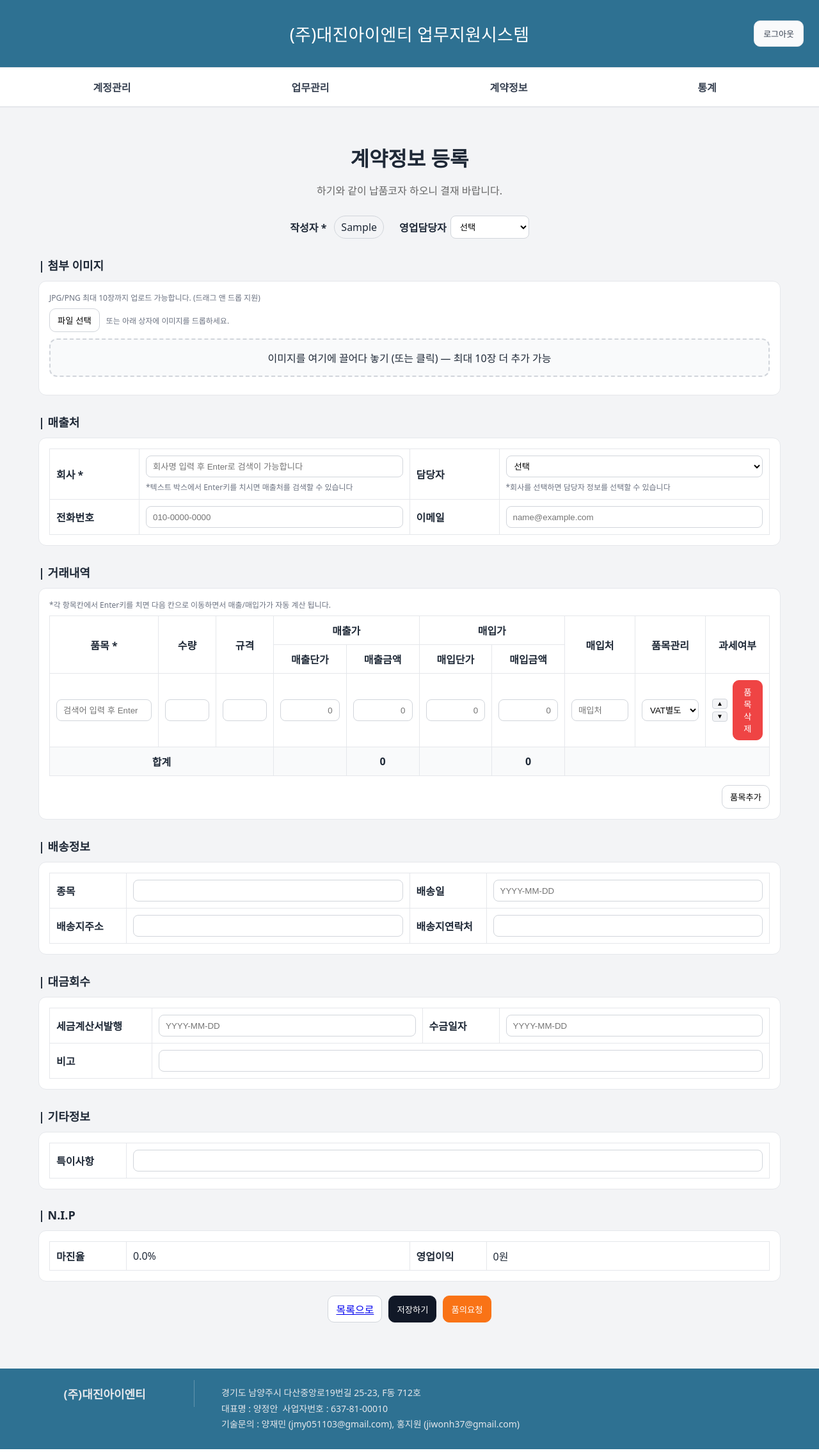
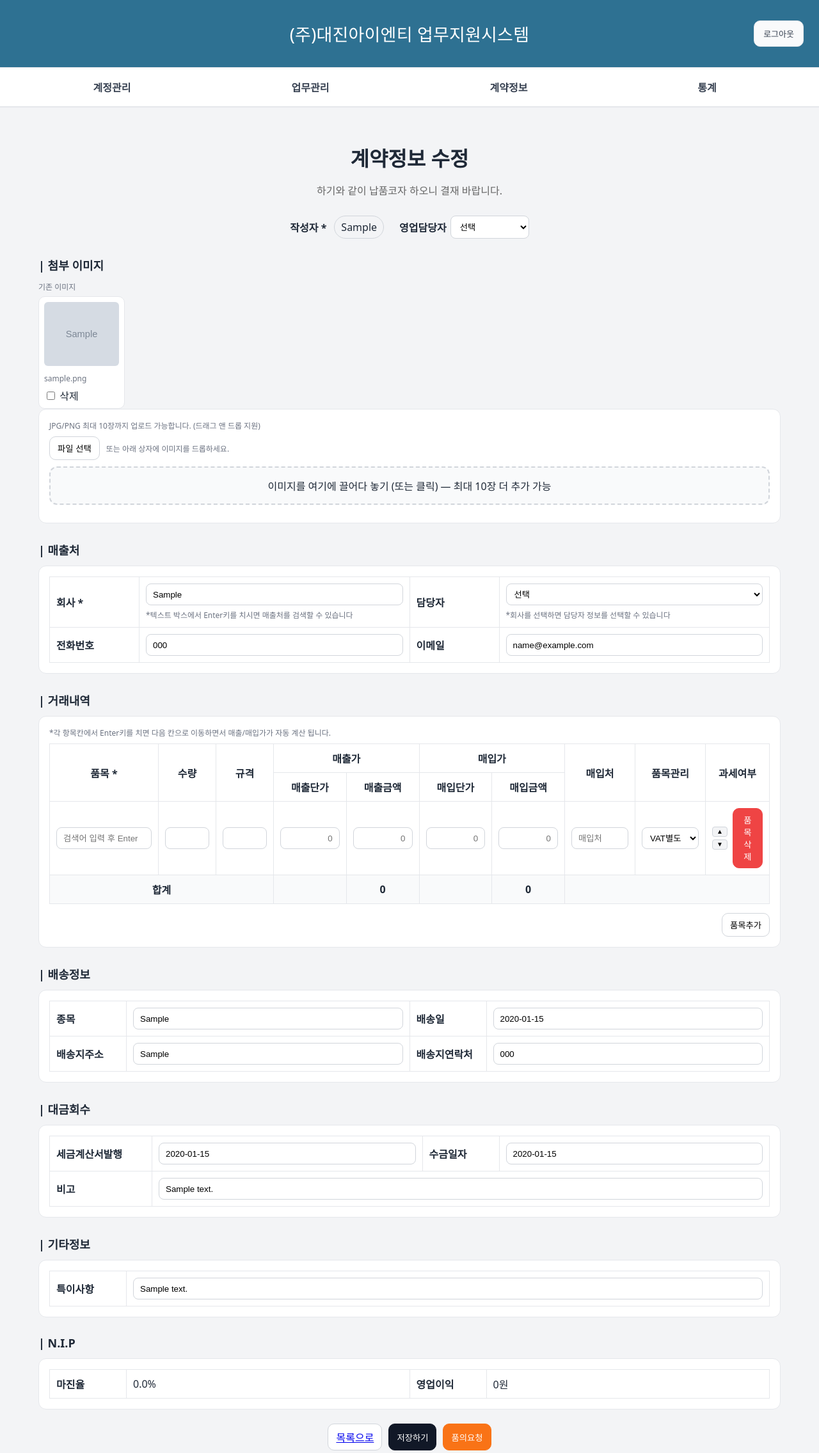
Before and after one commit to jmy051103/Expense_Management_System, a Django app: page /expenses/contracts/1/edit/ in a window 1280 px wide. Shown: the part 40-2311 px from the top of the page at 64% size. Run offline with Django 5.2, Linux system fonts and the light colour scheme; a user stored in the database is signed in; tables that the repository leaves empty hold one stand-in row (values such as "Sample post"); grey boxes marked "Sample" are stand-in pictures.

Commit message:
made action for edit button in contract_list.html

```diff
--- a/config/urls.py
+++ b/config/urls.py
@@ -30,9 +30,10 @@ urlpatterns = [
     path("accounts/view/", view_profile, name="view_profile"),
     path("accounts/<int:user_id>/edit/", edit_account, name="edit_account"),
 
+
     # expenses 앱
     path("expenses/", include("expenses.urls")),
-]
+    ]
 
 # 개발 환경에서 media 파일 제공
 if settings.DEBUG:
--- a/expenses/views.py
+++ b/expenses/views.py
@@ -130,6 +130,7 @@ def add_contract(request):
                 "sales_people": sales_people,
                 "customer_managers": [],
                 "form_errors": form.errors,   # {{ form_errors }} 로 출력 가능
+                "is_edit": True,
             }
             return render(request, "add_contract.html", ctx)
 
@@ -196,6 +197,10 @@ def contract_edit(request, pk):
                 for f in request.FILES.getlist("images"):
                     ContractImage.objects.create(contract=contract, original=f)
 
+                del_ids = request.POST.getlist("del_image_ids[]")
+                if del_ids:
+                    ContractImage.objects.filter(contract=contract, id__in=del_ids).delete()
+
             return redirect("contract_detail", pk=contract.pk)
         else:
             ctx = {
--- a/templates/add_contract.html
+++ b/templates/add_contract.html
@@ -5,7 +5,7 @@
   <meta charset="utf-8" />
   <meta name="viewport" content="width=device-width,initial-scale=1" />
   <title>업무지원 시스템</title>
-  <link rel="stylesheet" href="{% static 'css/add_contract.css' %}?v=2025-09-03-07">
+  <link rel="stylesheet" href="{% static 'css/add_contract.css' %}?v=2025-09-05-07">
   <style>
     /* 거래내역 표 내부 전용(버튼 크기/배치) */
     #items-table .arrows-col{
@@ -84,7 +84,7 @@
           </div>
         {% endif %}
 
-        <h1 class="page-title">계약정보 등록</h1>
+        <h1 class="page-title">{% if is_edit %}계약정보 수정{% else %}계약정보 등록{% endif %}</h1>
         <p class="page-sub">하기와 같이 납품코자 하오니 결재 바랍니다.</p>
 
         <div class="form-head">
@@ -107,6 +107,23 @@
         <div class="contents">
 
           <h2 class="section-title">| 첨부 이미지</h2>
+          {% if is_edit and contract.images.all %}
+            <div class="muted" style="margin:8px 0 6px">기존 이미지</div>
+            <div style="display:grid;grid-template-columns:repeat(auto-fill,minmax(120px,1fr));gap:12px;">
+              {% for img in contract.images.all %}
+                <label style="border:1px solid #e5e7eb;border-radius:10px;padding:8px;display:block;background:#fff;">
+                  <img src="{{ img.thumb.url|default:img.original.url }}" alt="{{ img.filename }}"
+                      style="width:100%;height:100px;object-fit:cover;border-radius:6px">
+                  <div style="font-size:12px;color:#6b7280;margin-top:6px;word-break:break-all">
+                    {{ img.filename }}
+                  </div>
+                  <div style="margin-top:6px">
+                    <input type="checkbox" name="del_image_ids[]" value="{{ img.id }}"> 삭제
+                  </div>
+                </label>
+              {% endfor %}
+            </div>
+          {% endif %}
           <section class="panel">
             <div class="muted" style="margin-bottom:8px;">JPG/PNG 최대 10장까지 업로드 가능합니다. (드래그 앤 드롭 지원)</div>
 
@@ -132,7 +149,9 @@
                 <tr>
                   <th>회사&nbsp;*</th>
                   <td>
-                    <input class="inp" name="customer_company" placeholder="회사명 입력 후 Enter로 검색이 가능합니다" required>
+                    <input class="inp" name="customer_company"
+                    value="{% if is_edit %}{{ contract.customer_company }}{% endif %}"
+                    placeholder="회사명 입력 후 Enter로 검색이 가능합니다" required>
                     <div class="help-row">*텍스트 박스에서 Enter키를 치시면 매출처를 검색할 수 있습니다</div>
                   </td>
                   <th>담당자</th>
@@ -148,9 +167,12 @@
                 </tr>
                 <tr>
                   <th>전화번호</th>
-                  <td><input class="inp" name="customer_phone" placeholder="010-0000-0000"></td>
+                  <td><input class="inp" name="customer_phone"
+                    value="{% if is_edit %}{{ contract.customer_phone }}{% endif %}"
+                    placeholder="010-0000-0000"></td>
                   <th>이메일</th>
-                  <td><input class="inp" type="email" name="customer_email" placeholder="name@example.com"></td>
+                  <td><input class="inp" type="email" name="customer_email" value="{% if is_edit %}{{ contract.customer_email }}{% endif %}"
+                    placeholder="name@example.com"></td>
                 </tr>
               </tbody>
             </table>
@@ -249,15 +271,15 @@
             <tbody>
               <tr>
                 <th>종목</th>
-                <td><input class="inp" name="ship_item"></td>
+                <td><input class="inp" name="ship_item" value="{% if is_edit %}{{ contract.ship_item }}{% endif %}"></td>
                 <th>배송일</th>
-                <td><input class="inp" type="date" name="ship_date"></td>
+                <td><input class="inp" type="date" name="ship_date" value="{% if is_edit and contract.ship_date %}{{ contract.ship_date|date:'Y-m-d' }}{% endif %}"></td>
               </tr>
               <tr>
                 <th>배송지주소</th>
-                <td><input class="inp" name="ship_addr"></td>
+                <td><input class="inp" name="ship_addr" value="{% if is_edit %}{{ contract.ship_addr }}{% endif %}"></td>
                 <th>배송지연락처</th>
-                <td><input class="inp" name="ship_phone"></td>
+                <td><input class="inp" name="ship_phone" value="{% if is_edit %}{{ contract.ship_phone }}{% endif %}"></td>
               </tr>
             </tbody>
           </table>
@@ -271,13 +293,13 @@
             <tbody>
               <tr>
                 <th>세금계산서발행</th>
-                <td><input class="inp" type="date" name="collect_invoice_date"></td>
+                <td><input class="inp" type="date" name="collect_invoice_date" value="{% if is_edit and contract.collect_invoice_date %}{{ contract.collect_invoice_date|date:'Y-m-d' }}{% endif %}"></td>
                 <th>수금일자</th>
-                <td><input class="inp" type="date" name="collect_date"></td>
+                <td><input class="inp" type="date" name="collect_date" value="{% if is_edit and contract.collect_date %}{{ contract.collect_date|date:'Y-m-d' }}{% endif %}"></td>
               </tr>
               <tr>
                 <th>비고</th>
-                <td colspan="3"><input class="inp" name="collect_note"></td>
+                <td colspan="3"><input class="inp" name="collect_note" value="{% if is_edit %}{{ contract.collect_note }}{% endif %}"></td>
               </tr>
             </tbody>
           </table>
@@ -291,7 +313,7 @@
             <tbody>
               <tr>
                 <th>특이사항</th>
-                <td><input class="inp" name="special_note"></td>
+                <td><input class="inp" name="special_note" value="{% if is_edit %}{{ contract.special_note }}{% endif %}"></td>
               </tr>
             </tbody>
           </table>
```
Also changed, not shown: templates/contract_list.html (+7 -1 lines), media/contracts/medium/2025/09/05/contracts/medium/2025/09/05/Screenshot_2025-09-05_at_7.44.52PM_1200.jpg (added), media/contracts/medium/2025/09/05/contracts/medium/2025/09/05/Screenshot_2025-09-_KhviAbj.44.52PM_1200.jpg (added), media/contracts/orig/2025/09/05/Screenshot_2025-09-05_at_7.44.52PM.png (added), media/contracts/orig/2025/09/05/Screenshot_2025-09-05_at_7_HUGswTm.44.52PM.png (added), media/contracts/thumb/2025/09/05/contracts/thumb/2025/09/05/Screenshot_2025-09-05__8Dn1f9O.44.52PM_240.jpg (added), media/contracts/thumb/2025/09/05/contracts/thumb/2025/09/05/Screenshot_2025-09-05_at_7.44.52PM_240.jpg (added).
